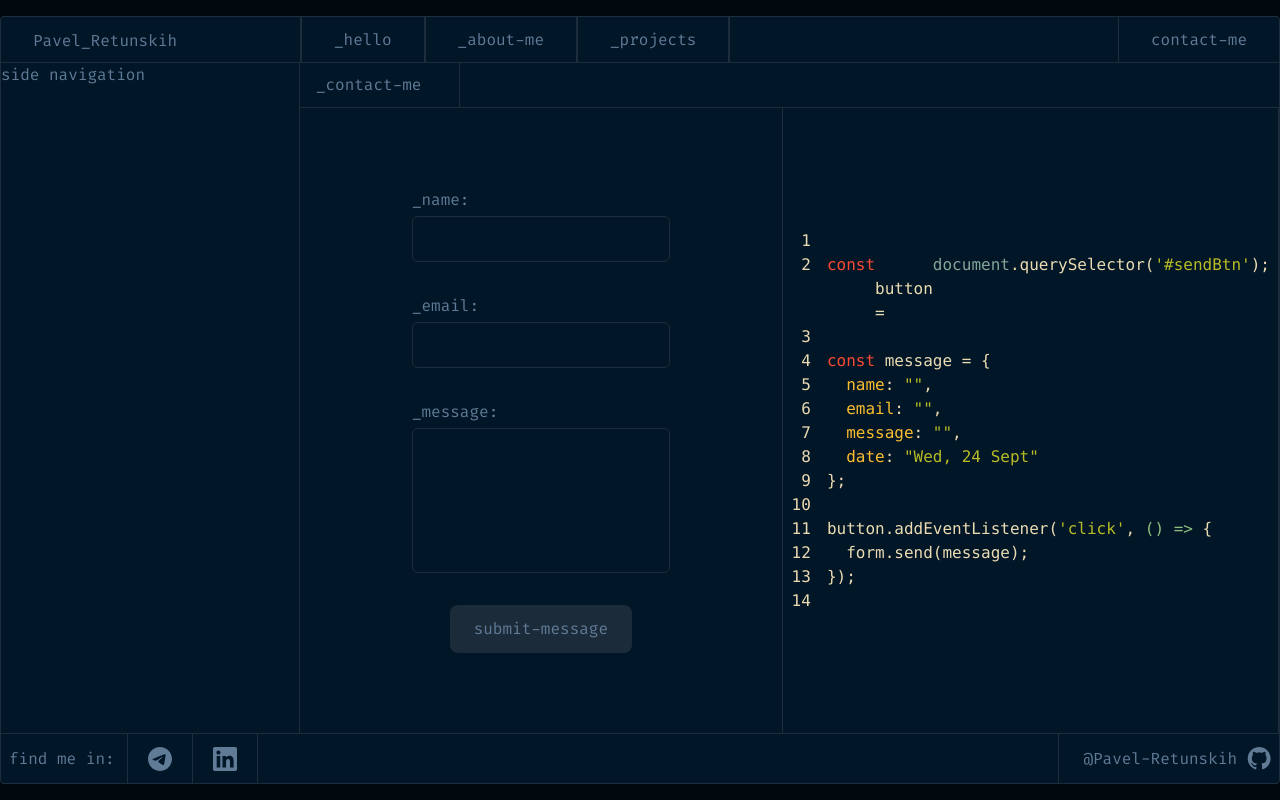
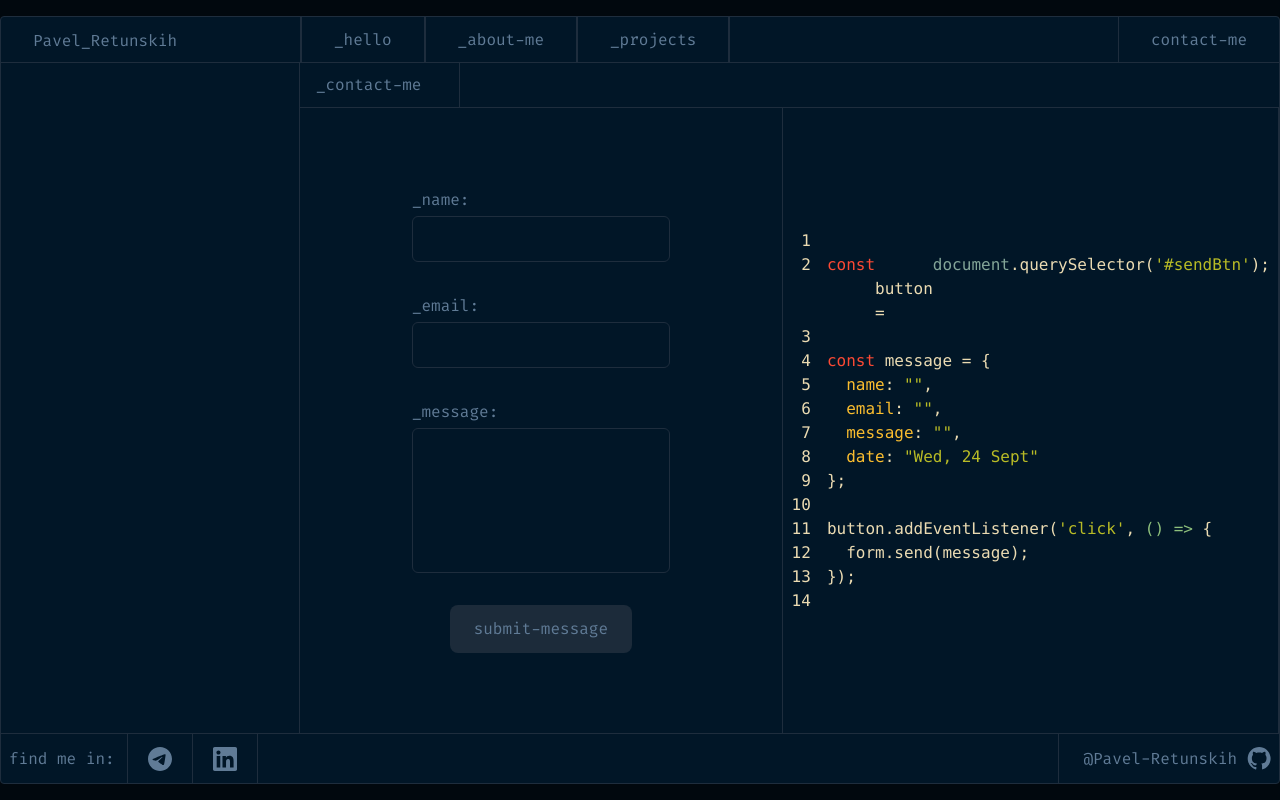
Before and after one commit to Pavel-Retunskih/portfolionext, a Next.js app: page /contact_me in a window 1280 px wide. Built offline with nearby package versions, Linux system fonts and the light colour scheme.

Commit message:
fix: url

```diff
--- a/src/app/contact_me/page.tsx
+++ b/src/app/contact_me/page.tsx
@@ -11,7 +11,6 @@ export default function ContactMePage() {
 
 
     <div className={'hidden md:block max-w-[300px] w-full border-r border-r-lines'}>
-      side navigation
     </div>
 
     <div className={'flex flex-col w-full '}>
--- a/src/app/projects/page.tsx
+++ b/src/app/projects/page.tsx
@@ -11,7 +11,7 @@ interface PageProps {
 }
 
 export default async function Projects({searchParams}: PageProps) {
-  const projects: Project[] = await fetch(`${process.env.NEXT_PUBLIC_API_URL}/api/projects`).then(async (data) => await data.json());
+  const projects: Project[] = await fetch(`https://re-tune.xyz/api/projects`).then(async (data) => await data.json());
 
   const params = await searchParams
 
```
